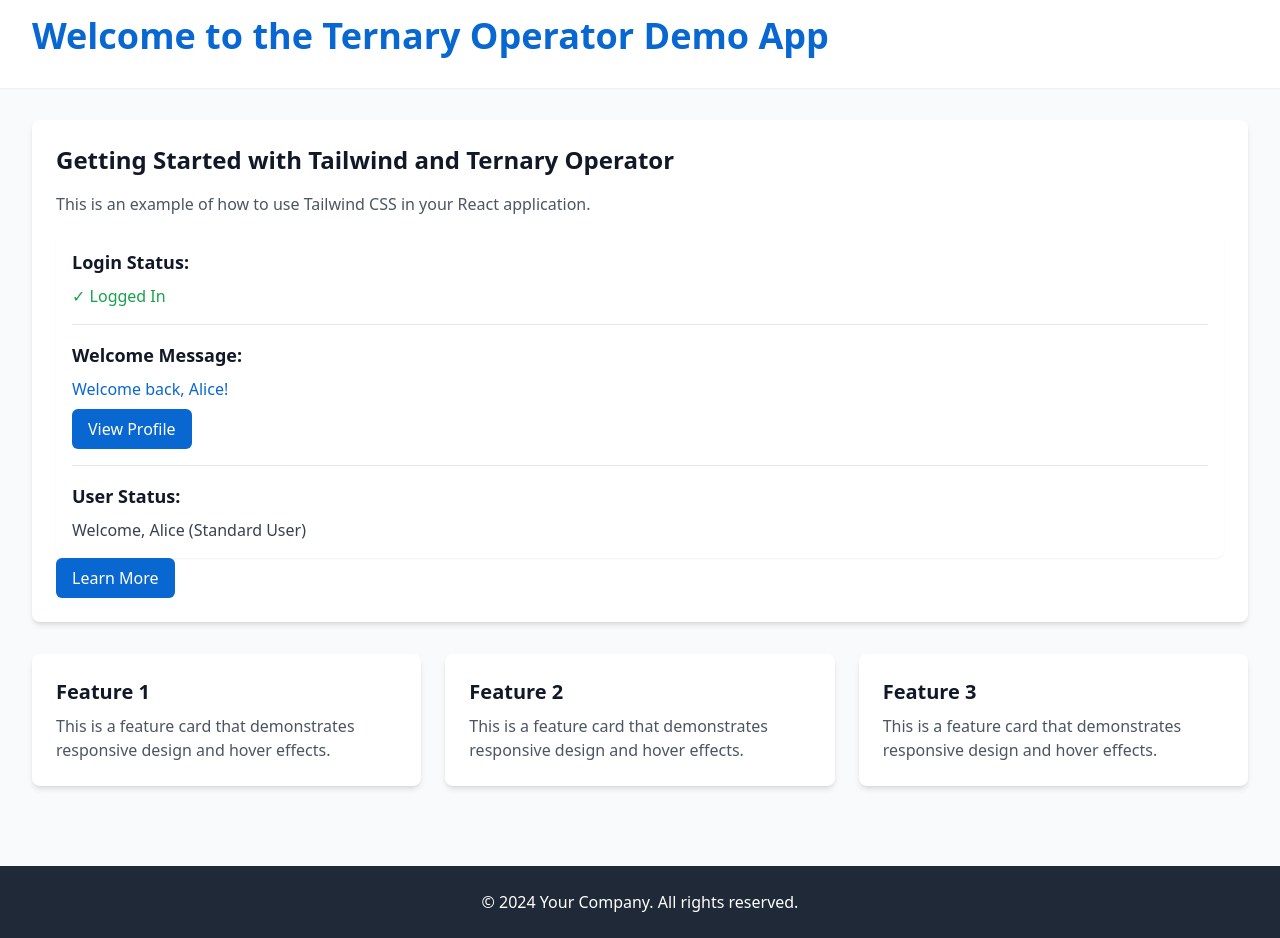
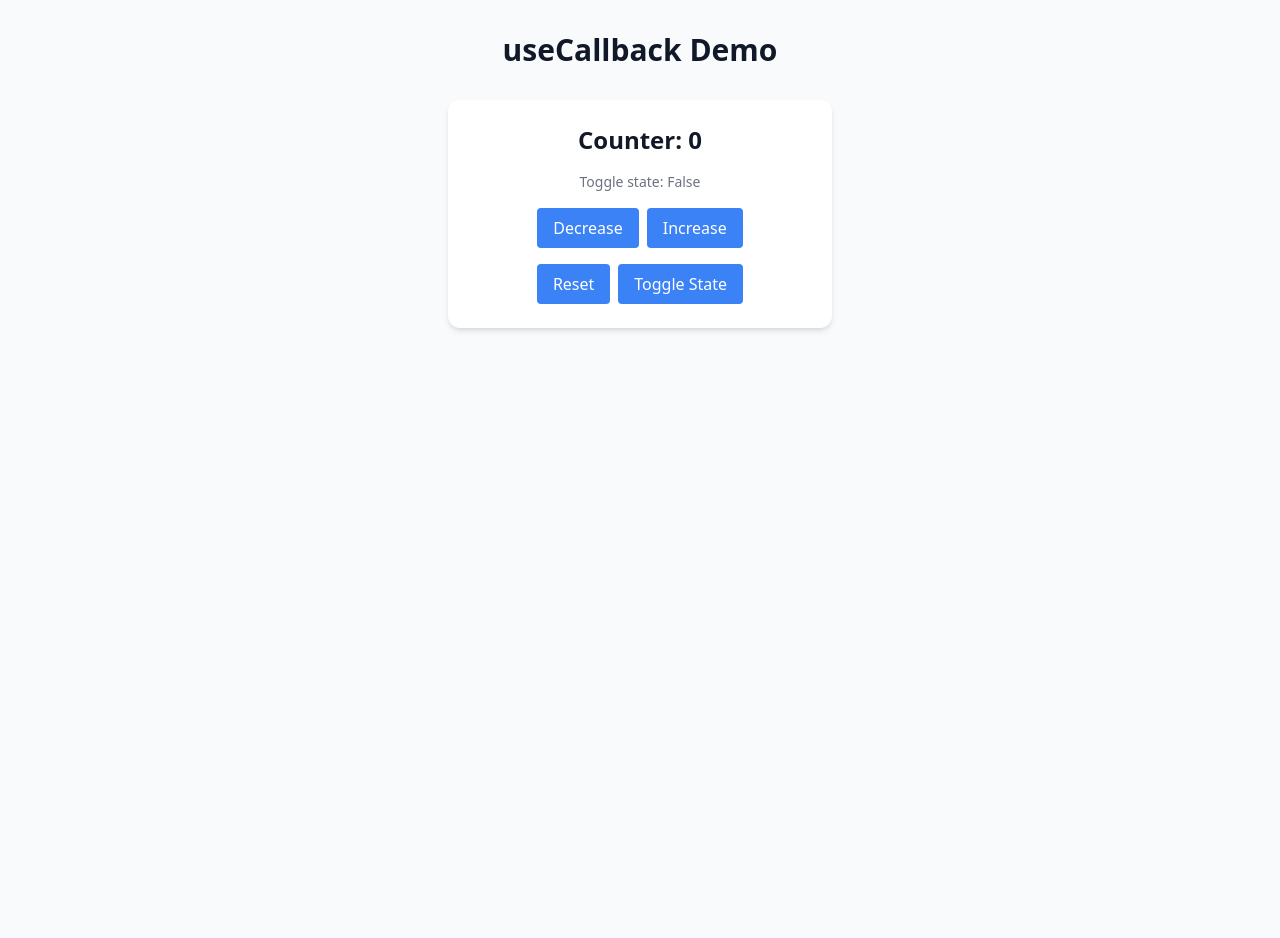
Before and after one commit to Cybertron-Ant/reacttypescriptidx, a React (Vite) app: page / in a window 1280 px wide. After the commit the page ends 800 px from the top, so only its background shows below. Built offline with nearby package versions, Linux system fonts and the light colour scheme.

Commit message:
feat(#33): implement useCallback with Counter component
- Add Counter component demonstrating useCallback optimization
- Add memoized CounterButton component
- Update App.tsx to use new Counter component
- Add comprehensive comments and TypeScript types

```diff
--- a/src/App.tsx
+++ b/src/App.tsx
@@ -1,63 +1,25 @@
 import React from 'react';
 import './styles/main.css';
-import TernaryComponent from './components/TernaryComponent';
+import Counter from './components/Counter/Counter';
 
 /**
- * Main App component demonstrating Tailwind CSS usage
- * This component showcases various Tailwind utility classes and custom components
+ * Main App component
+ *
+ * This component serves as the entry point of our application.
+ * It demonstrates the usage of useCallback through the Counter component.
  */
 function App() {
-
-  // Change these values to test the ternary operator behavior
-  const userLoggedIn = true;
-  const currentUserName = 'Alice';
-
   return (
-    <div className="min-h-screen bg-gray-50">
-
-      {/* Header section with custom styling */}
-      <header className="bg-white shadow-sm">
-        <div className="max-w-7xl mx-auto px-4 py-4 sm:px-6 lg:px-8">
-          <h1 className="text-primary-600">Welcome to the Ternary Operator Demo App</h1>
-        </div>
+    <div className="min-h-screen bg-gray-50 py-8">
+      <header className="max-w-7xl mx-auto px-4 sm:px-6 lg:px-8 mb-8">
+        <h1 className="text-3xl font-bold text-gray-900 text-center">
+          useCallback Demo
+        </h1>
       </header>
 
-      {/* Main content section */}
-      <main className="max-w-7xl mx-auto px-4 py-8 sm:px-6 lg:px-8">
-        {/* Example card using custom component class */}
-        <div className="card">
-          <h2 className="text-2xl font-bold mb-4">Getting Started with Tailwind and Ternary Operator</h2>
-          <p className="text-gray-600 mb-4">
-            This is an example of how to use Tailwind CSS in your React application.
-          </p>
-          {/* Render the TernaryComponent with the specified props */}
-          <TernaryComponent isLoggedIn={userLoggedIn} userName={currentUserName} />
-          {/* Example button using custom component class */}
-          <button className="btn-primary">
-            Learn More
-          </button>
-        </div>
-
-        {/* Grid layout example */}
-        <div className="grid grid-cols-1 md:grid-cols-2 lg:grid-cols-3 gap-6 mt-8">
-          {/* Feature cards */}
-          {[1, 2, 3].map((item) => (
-            <div key={item} className="card hover:shadow-lg transition-shadow duration-300">
-              <h3 className="text-xl font-semibold mb-2">Feature {item}</h3>
-              <p className="text-gray-600">
-                This is a feature card that demonstrates responsive design and hover effects.
-              </p>
-            </div>
-          ))}
-        </div>
+      <main className="max-w-7xl mx-auto px-4 sm:px-6 lg:px-8">
+        <Counter />
       </main>
-
-      {/* Footer section */}
-      <footer className="bg-gray-800 text-white mt-12">
-        <div className="max-w-7xl mx-auto px-4 py-6 sm:px-6 lg:px-8">
-          <p className="text-center">&copy; 2024 Your Company. All rights reserved.</p>
-        </div>
-      </footer>
     </div>
   );
 }
--- /dev/null
+++ b/src/components/Counter/Counter.tsx
@@ -0,0 +1,73 @@
+import React, { useState, useCallback } from 'react';
+import CounterButton from './CounterButton';
+
+/**
+ * Counter Component
+ *
+ * This component demonstrates the proper usage of useCallback hook with a simple counter interface.
+ * It showcases how to optimize performance by preventing unnecessary re-renders of child components
+ * through the combination of useCallback and React.memo.
+ */
+const Counter: React.FC = () => {
+  // State for tracking the counter value
+  const [count, setCount] = useState<number>(0);
+
+  // State to demonstrate re-render prevention
+  const [otherState, setOtherState] = useState<boolean>(false);
+
+  /**
+   * Increment handler wrapped in useCallback
+   * This function will maintain the same reference between re-renders
+   * as long as its dependencies don't change
+   */
+  const handleIncrement = useCallback(() => {
+    setCount(prevCount => prevCount + 1);
+  }, []); // Empty dependency array since we're using the function form of setState
+
+  /**
+   * Decrement handler wrapped in useCallback
+   * Similar to handleIncrement, this maintains reference equality
+   */
+  const handleDecrement = useCallback(() => {
+    setCount(prevCount => prevCount - 1);
+  }, []);
+
+  /**
+   * Reset handler wrapped in useCallback
+   * Demonstrates useCallback with a specific value reset
+   */
+  const handleReset = useCallback(() => {
+    setCount(0);
+  }, []);
+
+  /**
+   * Toggle handler to demonstrate that other state changes
+   * won't cause our callback functions to be recreated
+   */
+  const handleToggle = useCallback(() => {
+    setOtherState(prev => !prev);
+  }, []);
+
+  return (
+    <div className="p-6 max-w-sm mx-auto bg-white rounded-xl shadow-md space-y-4">
+      <div className="text-center">
+        <h2 className="text-2xl font-bold mb-4">Counter: {count}</h2>
+        <p className="text-sm text-gray-500 mb-4">
+          Toggle state: {otherState ? 'True' : 'False'}
+        </p>
+      </div>
+
+      <div className="flex space-x-2 justify-center">
+        <CounterButton onClick={handleDecrement} label="Decrease" />
+        <CounterButton onClick={handleIncrement} label="Increase" />
+      </div>
+
+      <div className="flex space-x-2 justify-center mt-4">
+        <CounterButton onClick={handleReset} label="Reset" />
+        <CounterButton onClick={handleToggle} label="Toggle State" />
+      </div>
+    </div>
+  );
+};
+
+export default Counter;
--- /dev/null
+++ b/src/components/Counter/CounterButton.tsx
@@ -0,0 +1,34 @@
+import React, { memo } from 'react';
+
+interface CounterButtonProps {
+  onClick: () => void;
+  label: string;
+}
+
+/**
+ * CounterButton Component
+ *
+ * A memoized button component that renders a button with a specific label and click handler.
+ * This component is wrapped in React.memo to prevent unnecessary re-renders when its props haven't changed.
+ * It's designed to work with useCallback in the parent component for optimal performance.
+ *
+ * @param {CounterButtonProps} props - The component props
+ * @param {Function} props.onClick - Callback function to handle button clicks
+ * @param {string} props.label - Text to display on the button
+ */
+const CounterButton: React.FC<CounterButtonProps> = memo(({ onClick, label }) => {
+  console.log(`CounterButton rendered: ${label}`); // Helps demonstrate render optimization
+
+  return (
+    <button
+      onClick={onClick}
+      className="px-4 py-2 bg-blue-500 text-white rounded hover:bg-blue-600 transition-colors"
+    >
+      {label}
+    </button>
+  );
+});
+
+CounterButton.displayName = 'CounterButton';
+
+export default CounterButton;
```
